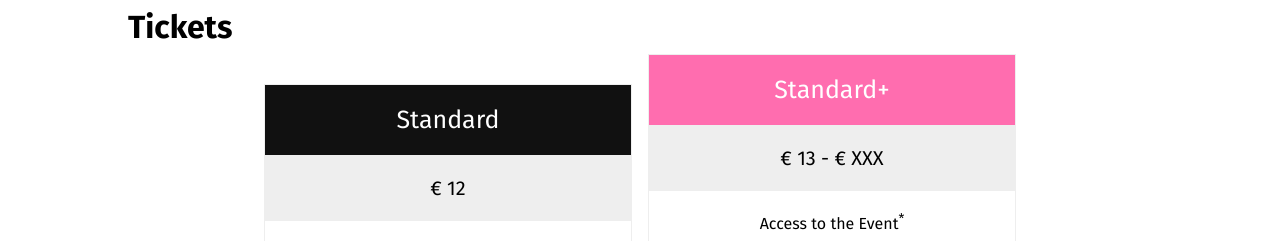
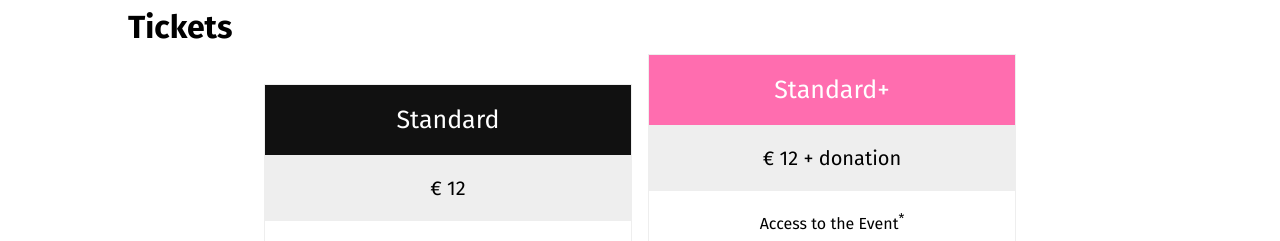
Before and after one commit to sistemconf/website, a React (Vite) app: page / in a window 1280 px wide. Shown: the part 1420-1661 px from the top of the page. Built offline with nearby package versions, Linux system fonts and the light colour scheme.

Commit message:
Modify price for standard+

```diff
--- a/src/pages/Index.jsx
+++ b/src/pages/Index.jsx
@@ -80,7 +80,7 @@ export default function Index() {
                         <div class="columns">
                             <ul class="price">
                                 <li class="header plus">Standard+</li>
-                                <li class="grey">€ 13 - € XXX</li>
+                                <li class="grey">€ 12 + donation</li>
                                 <li>Access to the Event<sup>*</sup></li>
                                 <li>SISTEM Totebag</li>
                                 <li>SISTEM Lanyard + ID card</li>
@@ -115,9 +115,7 @@ export default function Index() {
                                 attribution='&copy; <a href="https://www.openstreetmap.org/copyright">OpenStreetMap</a> contributors'
                                 url="https://{s}.tile.openstreetmap.org/{z}/{x}/{y}.png"
                             />
-                            <Marker position={position}>
-
-                            </Marker>
+                            <Marker position={position}/>
                         </MapContainer>
                     </div>
                 </section>
```
